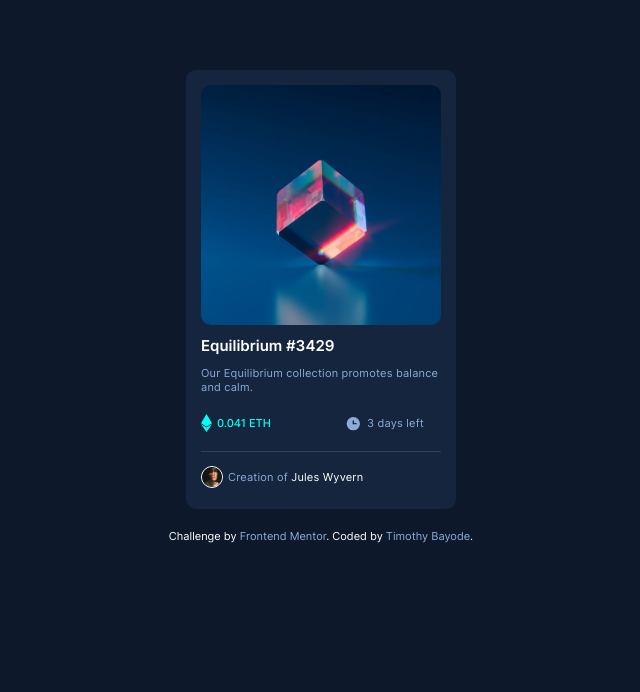
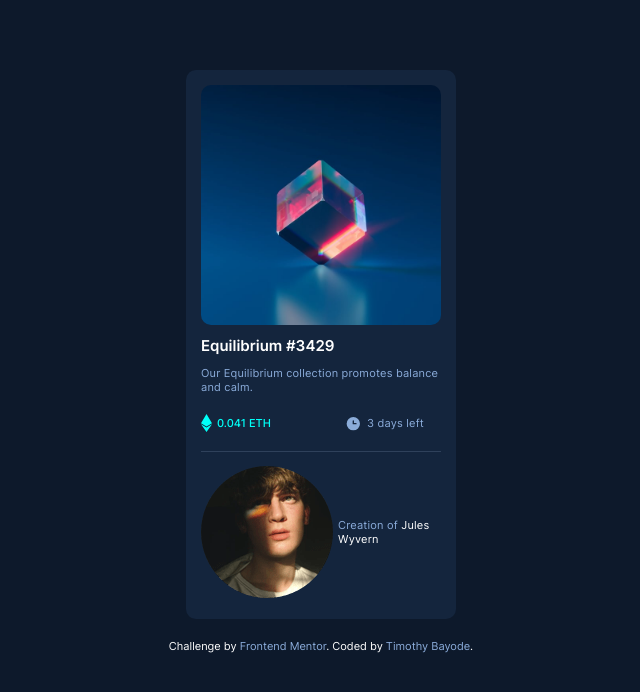
Before and after one commit to TimothyBayode/nft-preview-card, a plain HTML site: page index.html in a window 1280 px wide. Shown: the whole page, without its empty margins (319-959 px from the left). Drawn offline with Linux system fonts and the light colour scheme.

Commit message:
Update index.html

```diff
--- a/index.html
+++ b/index.html
@@ -37,7 +37,7 @@
     <div class="line"></div>
 
     <div class="author">
-      <img src="images/image-avatar.png" alt="Author" style="width: 20px; border: 1px solid hsl(0, 0%, 100%); border-radius: 100%;">
+      <img src="images/image-avatar.png" alt="Author">
       <div class="inf-text">Creation of <span class="emph">Jules Wyvern</span></div>
     </div>
   </div>
```
